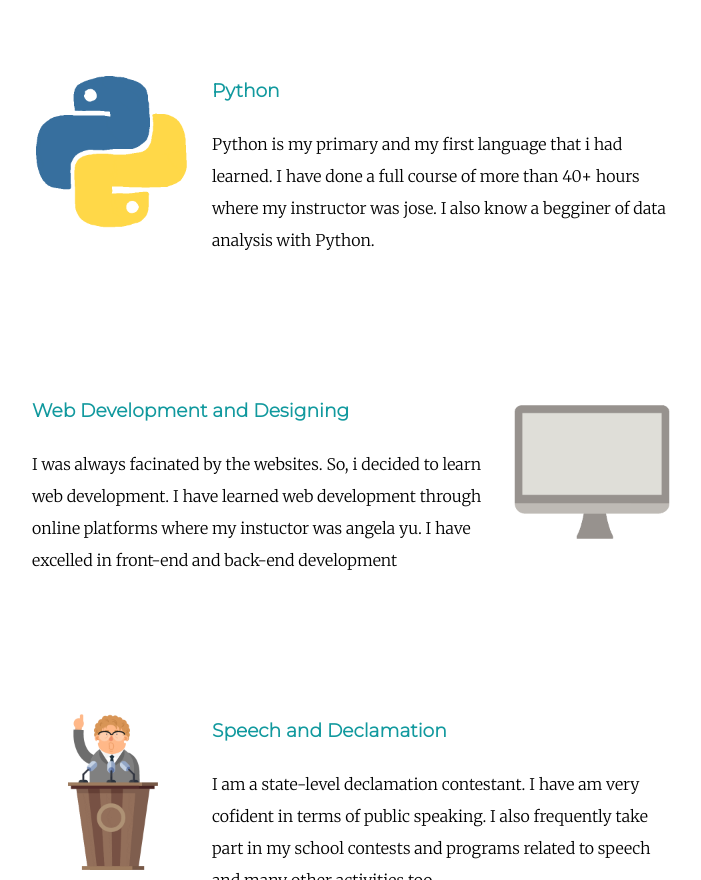
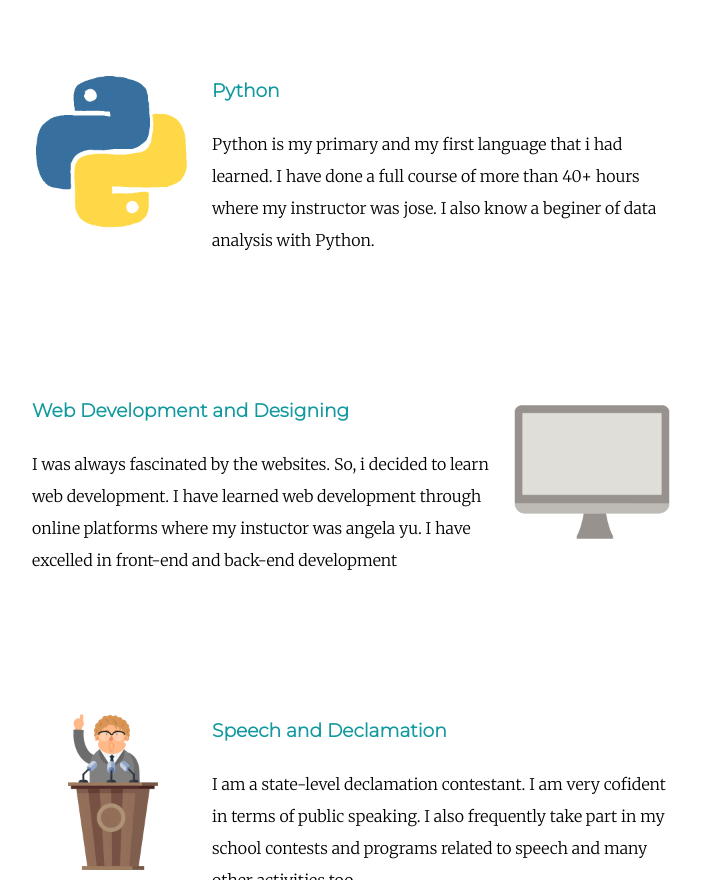
Before and after one commit to chinmayNayar/ChinmayNayar-Mobile, a plain HTML site: page index.html in a window 1280 px wide. Shown: the part 1920-2800 px from the top of the page, without its empty margins (288-989 px from the left). Drawn offline with Linux system fonts and the light colour scheme.

Commit message:
Update index.html

```diff
--- a/index.html
+++ b/index.html
@@ -15,7 +15,7 @@
         <img class="cloudOne" src="cloud.png" alt="colud-img">
         <br>
         <h1 class="name">I'm Chinmay</h1>
-        <h2>a <span class="pro">pro</span>gramer</h2>
+        <h2>a <span class="pro">pro</span>grammer</h2>
         <br>
         <img class="cloudTwo" src="cloud.png" alt="cloud-img">
         <img class="mountain" src="mountain.png" alt="mountain-img">
@@ -36,18 +36,18 @@
           <div class="skill-row">
             <img class="python" src="python.gif" alt="Python-img">
             <h3>Python</h3>
-            <p>Python is my primary and my first language that i had learned. I have done a full course of more than 40+ hours where my instructor was jose. I also know a begginer of data analysis with Python.</p>
+            <p>Python is my primary and my first language that i had learned. I have done a full course of more than 40+ hours where my instructor was jose. I also know a beginer of data analysis with Python.</p>
           </div>
           <div class="skill-row">
             <img class="web" src="webDevelopment.gif" alt="">
             <h3>Web Development and Designing</h3>
-            <p>I was always facinated by the websites. So, i decided to learn web development. I have learned web development through online platforms where my instuctor was angela yu. I have excelled in front-end and back-end development</p>
+            <p>I was always fascinated by the websites. So, i decided to learn web development. I have learned web development through online platforms where my instuctor was angela yu. I have excelled in front-end and back-end development</p>
           </div>
         </div>
         <div class="skill-row">
           <img class="speech" src="speech.gif" alt="">
           <h3>Speech and Declamation</h3>
-          <p>I am a state-level declamation contestant. I have am very cofident in terms of public speaking. I also frequently take part in my school contests and programs related to speech and many other activities too.</p>
+          <p>I am a state-level declamation contestant. I am very cofident in terms of public speaking. I also frequently take part in my school contests and programs related to speech and many other activities too.</p>
         </div>
       </div>
       </div>
```
